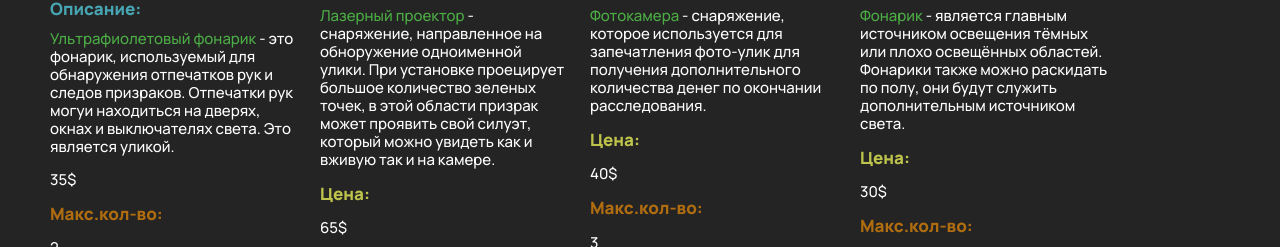
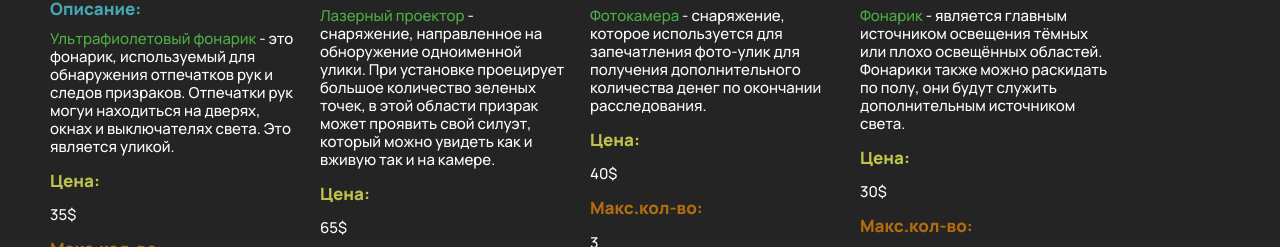
Before and after one commit to WekshionQuadro/project01, a plain HTML site: page index.html in a window 1280 px wide. Shown: the part 5051-5298 px from the top of the page. Drawn offline with Linux system fonts and the light colour scheme.

Commit message:
Update index.html

```diff
--- a/index.html
+++ b/index.html
@@ -211,6 +211,7 @@
                     <h5>Ультрафиолетовый фонарик</h5>
                     <h6><span class="description">Описание:</span></h6>
                     <p class="EMFtext"><span class="subject">Ультрафиолетовый фонарик</span> - это фонарик, используемый для обнаружения отпечатков рук и следов призраков. Отпечатки рук могуи находиться на дверях, окнах и выключателях света. Это является уликой.</p>
+                    <h6><span class="price">Цена:</span></h6>
                     <p>35$</p>
                     <h6><span class="amount">Макс.кол-во:</span></h6>
                     <p>2</p>
```
